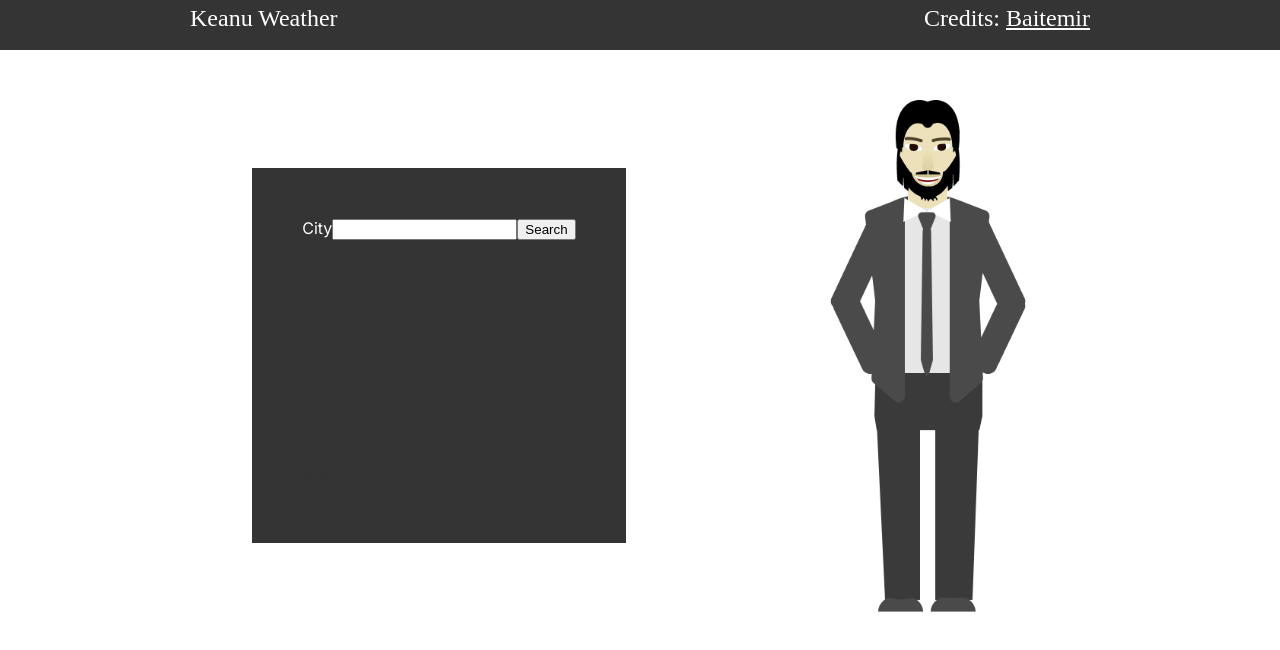
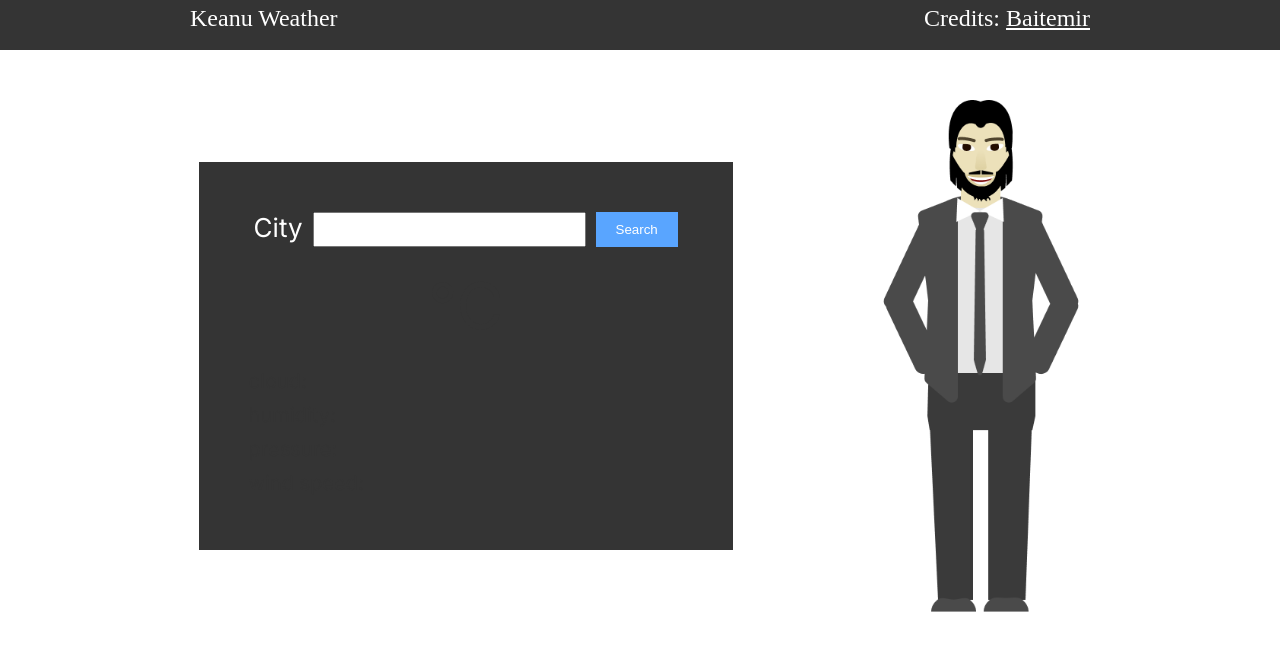
Before and after one commit to BaitemirAsanbaev/keanu-weather, a React (Create React App) app: page / in a window 1280 px wide. Shown: the top 650 px of the page. Built offline with nearby package versions, Linux system fonts and the light colour scheme; a web font is replaced by a local one.

Commit message:
stylized input

```diff
--- a/src/WeatherInfo/Input.js
+++ b/src/WeatherInfo/Input.js
@@ -1,8 +1,9 @@
 import { useState } from "react";
+import classes from "./Input.module.css"
 
 const Input = ({getData}) => {
   const [value, setValue] = useState("")
-  return ( <div>
+  return ( <div className={classes.Input}>
     <label htmlFor="city">City</label>
     <input type="text" name="city" id="city" onInput={(e)=> setValue(e.target.value)}/>
     <button onClick={()=>{getData(value)}}>Search</button>
--- /dev/null
+++ b/src/WeatherInfo/Input.module.css
@@ -0,0 +1,25 @@
+.Input{
+  display: flex;
+  flex-wrap: wrap;
+}
+.Input>*{
+  margin: 0 5px
+}
+.Input label{
+  font-size: 26px;
+}
+.Input input{
+  font-size: 20px;
+}
+.Input button{
+  background-color: #59A5FF;
+  outline: none;
+  border: none;
+  color: #fff;
+  padding: 10px 20px;
+  cursor: pointer;
+  transition: background-color .3s ease-in;
+}
+.Input button:hover{
+  background-color: #297ade
+}
```
